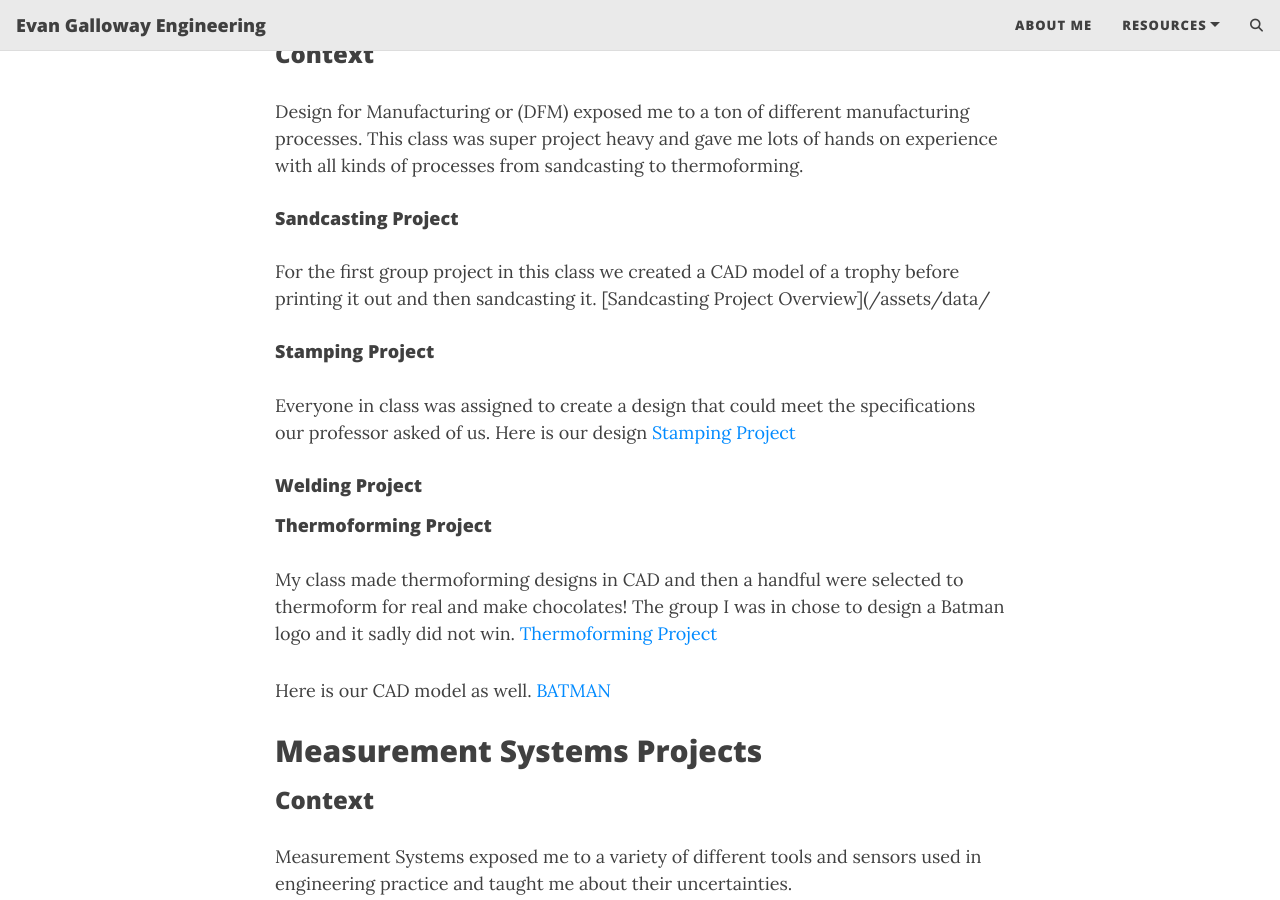
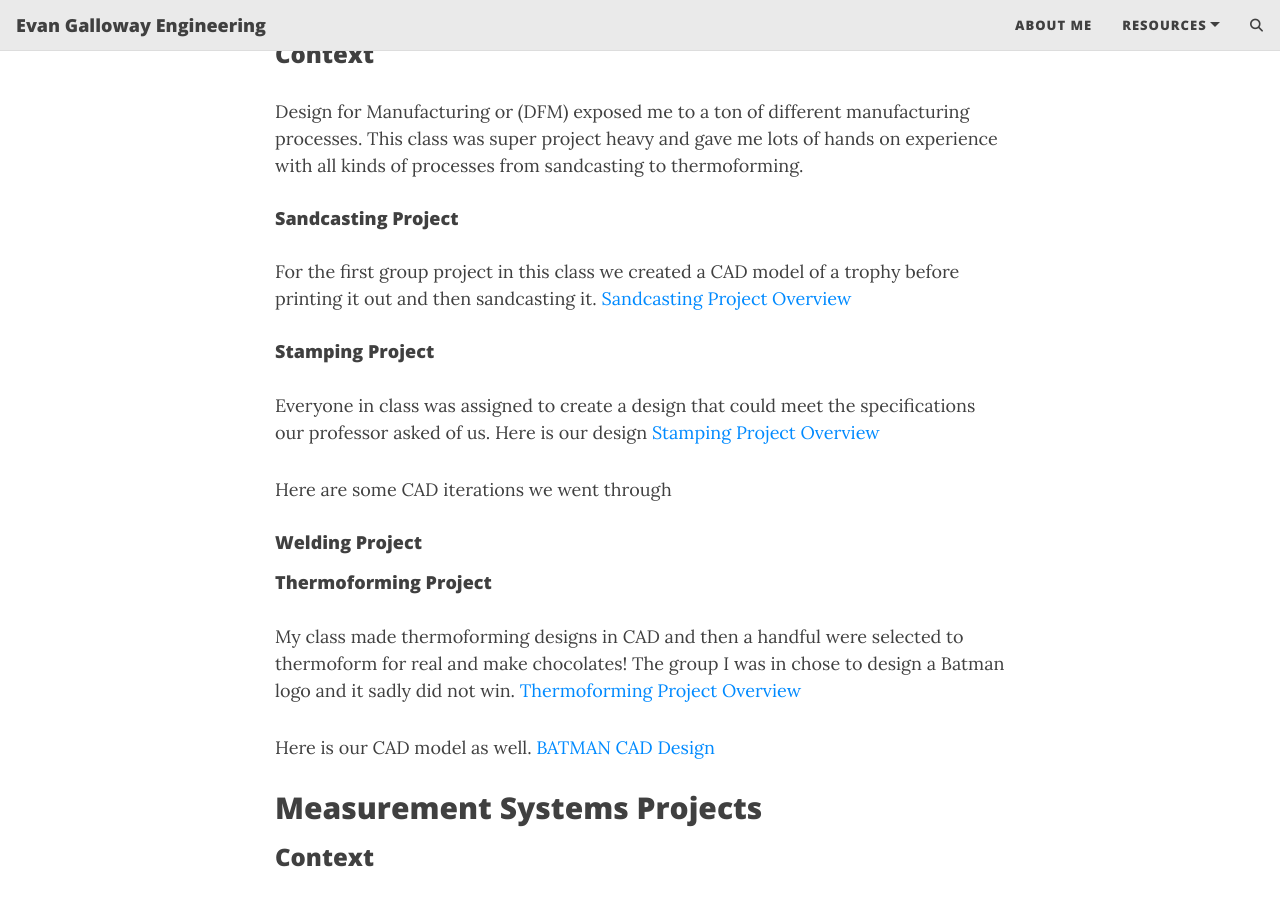
Before and after one commit to gallowayevanengineer/gallowayevanengineer.github.io, a Jekyll site: the page built from _posts/2026-01-31-Winter-Quarter-Junior-Year.md, in a window 1280 px wide and 900 px high, scrolled down 494 px. Built offline with Jekyll 4.4.1, drawn with Linux system fonts in a browser that asks for light colours; comment, search, counter and statistics services are not loaded.

Commit message:
Update 2026-01-31-Winter-Quarter-Junior-Year.md

```diff
--- a/_posts/2026-01-31-Winter-Quarter-Junior-Year.md
+++ b/_posts/2026-01-31-Winter-Quarter-Junior-Year.md
@@ -8,6 +8,7 @@ last-updated: 02/20/2026
 # Why Add?
 I like documenting my engineering journey and figured it would be perfect to add all the stuff I did this quarter. I was in a lot of project classes so this
 was the first time I was exposed to a lot of real applications and not just theoretical homeworks.
+
 ## Design For Manufacturing Projects
 ### Context
 Design for Manufacturing or (DFM) exposed me to a ton of different manufacturing processes. This class was super project heavy and gave me lots of hands on
@@ -15,21 +16,26 @@ experience with all kinds of processes from sandcasting to thermoforming.
 
 #### Sandcasting Project
 For the first group project in this class we created a CAD model of a trophy before printing it out and then sandcasting it.
-[Sandcasting Project Overview](/assets/data/
+[Sandcasting Project Overview](/assets/data/Projec2.pdf)
+
 
 #### Stamping Project
 Everyone in class was assigned to create a design that could meet the specifications our professor asked of us. Here is our design
-[Stamping Project](/assets/data/Project3FinalPresentation.pptx)
+[Stamping Project Overview](/assets/data/Project3FinalPresentation.pptx)
+
+Here are some CAD iterations we went through
+
 
 #### Welding Project
 
 #### Thermoforming Project
 My class made thermoforming designs in CAD and then a handful were selected to thermoform for real and make chocolates!
 The group I was in chose to design a Batman logo and it sadly did not win.
-[Thermoforming Project](/assets/data/Project5Memo.docx)
+[Thermoforming Project Overview](/assets/data/Project5Memo.docx)
 
 Here is our CAD model as well.
-[BATMAN](/assets/data/Batman_Thermoform.SLDDRW)
+[BATMAN CAD Design](/assets/data/Batman_Thermoform.SLDDRW)
+
 ## Measurement Systems Projects
 ### Context
 Measurement Systems exposed me to a variety of different tools and sensors used in engineering practice and taught me about their uncertainties.
```
